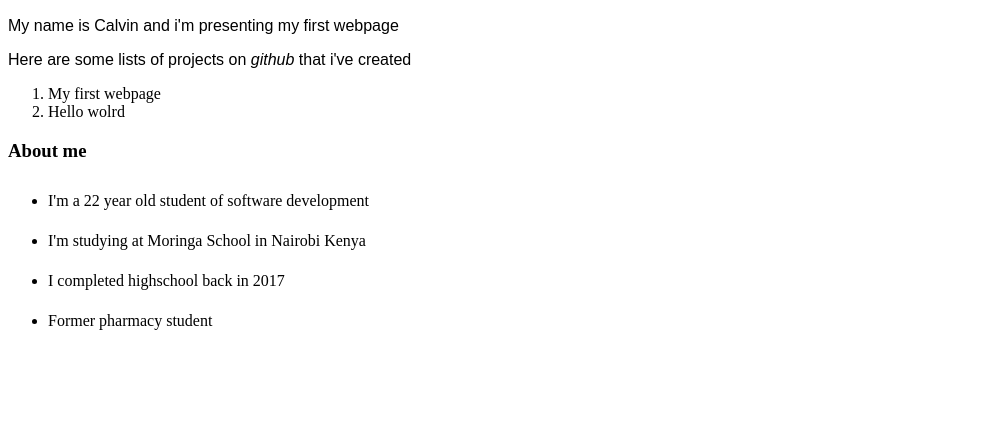
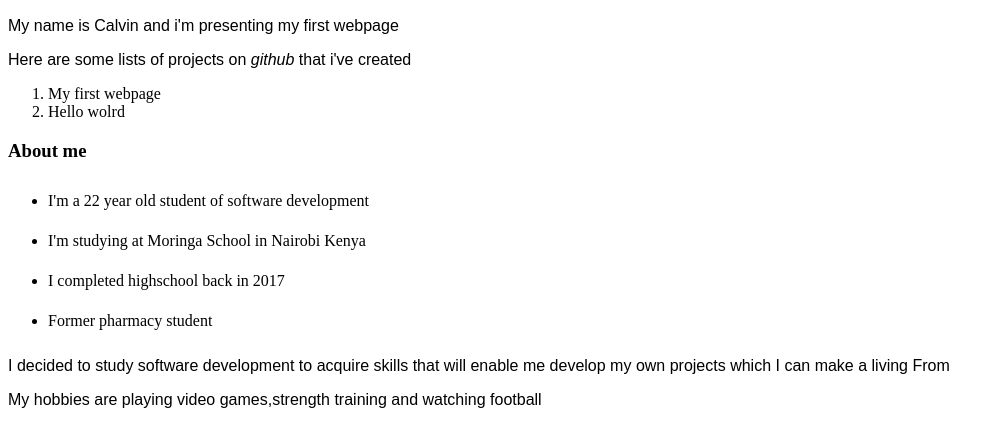
Before and after one commit to calvin-kidavasi/My-landing-page, a plain HTML site: page index.html in a window 1280 px wide. Shown: the part 96-542 px from the top of the page, without its empty margins (0-1004 px from the left). Drawn offline with Linux system fonts and the light colour scheme.

Commit message:
add paragraph elements

```diff
--- a/index.html
+++ b/index.html
@@ -33,6 +33,8 @@
             <li>I completed highschool back in 2017 </li>
             <li>Former pharmacy student</li>
         </ul>
+        <p>I decided to study software development to acquire skills that will enable me develop my own projects which I can make a living From</p>
+        <p>My hobbies are playing video games,strength training and watching football</p>
 
     </body>
 </html>
```
